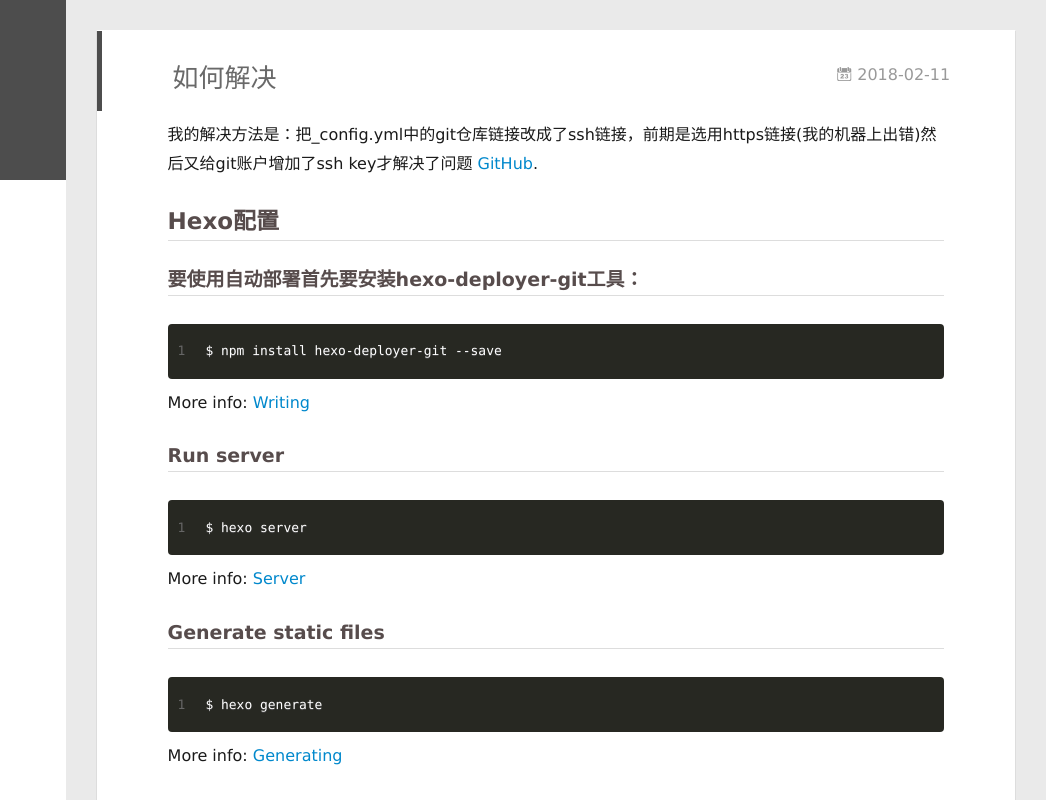
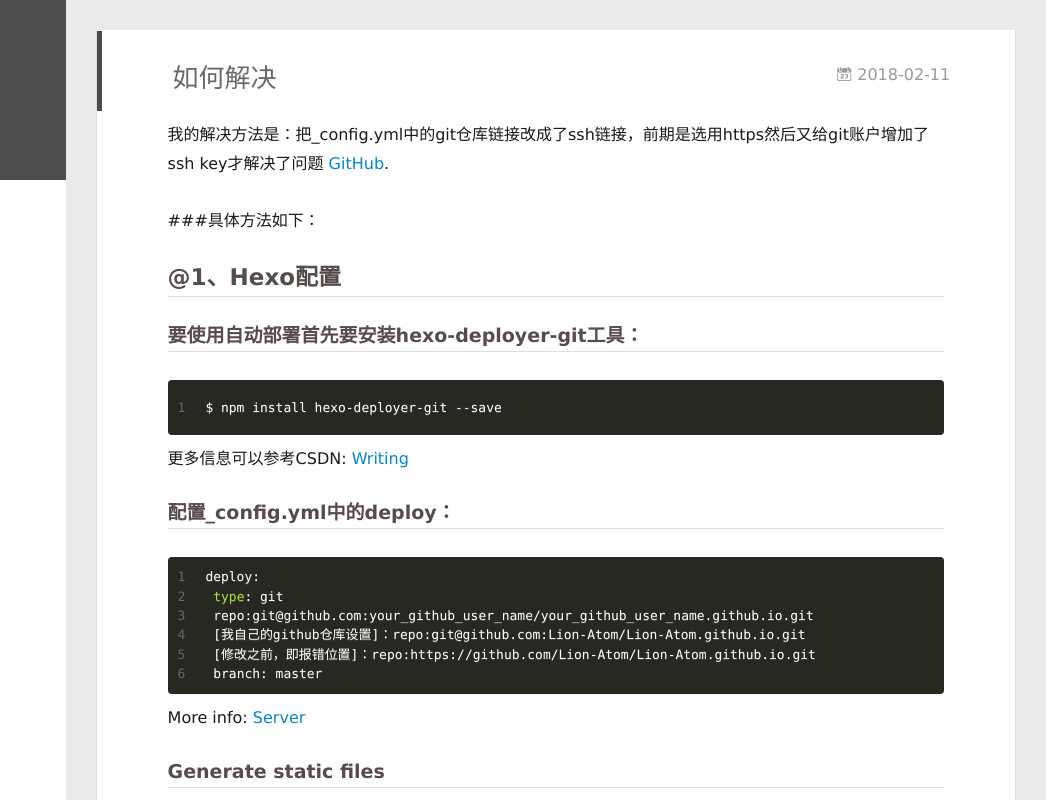
Before and after one commit to Lion-Atom/Lion-Atom.github.io, a plain HTML site: page 2018/02/11/atom-first-blog/index.html in a window 1280 px wide. Shown: the full height of the page, 234-1280 px from the left. Drawn offline with Linux system fonts and the light colour scheme; no server answers.

Commit message:
Site updated: 2018-02-11 15:57:32

```diff
--- a/2018/02/11/atom-first-blog/index.html
+++ b/2018/02/11/atom-first-blog/index.html
@@ -8,16 +8,16 @@
   <link rel="dns-prefetch" href="http://yoursite.com">
   <title>如何解决 | Hexo</title>
   <meta name="viewport" content="width=device-width, initial-scale=1, maximum-scale=1">
-  <meta name="description" content="我的解决方法是：把_config.yml中的git仓库链接改成了ssh链接，前期是选用https链接(我的机器上出错)然后又给git账户增加了ssh key才解决了问题 GitHub. Hexo配置要使用自动部署首先要安装hexo-deployer-git工具：1$ npm install hexo-deployer-git --save More info: Writing Run server">
+  <meta name="description" content="我的解决方法是：把_config.yml中的git仓库链接改成了ssh链接，前期是选用https然后又给git账户增加了ssh key才解决了问题 GitHub. ###具体方法如下： @1、Hexo配置要使用自动部署首先要安装hexo-deployer-git工具：1$ npm install hexo-deployer-git --save 更多信息可以参考CSDN: Writing 配置_c">
 <meta property="og:type" content="article">
 <meta property="og:title" content="如何解决">
 <meta property="og:url" content="http://yoursite.com/2018/02/11/atom-first-blog/index.html">
 <meta property="og:site_name" content="Hexo">
-<meta property="og:description" content="我的解决方法是：把_config.yml中的git仓库链接改成了ssh链接，前期是选用https链接(我的机器上出错)然后又给git账户增加了ssh key才解决了问题 GitHub. Hexo配置要使用自动部署首先要安装hexo-deployer-git工具：1$ npm install hexo-deployer-git --save More info: Writing Run server">
-<meta property="og:updated_time" content="2018-02-11T07:47:31.789Z">
+<meta property="og:description" content="我的解决方法是：把_config.yml中的git仓库链接改成了ssh链接，前期是选用https然后又给git账户增加了ssh key才解决了问题 GitHub. ###具体方法如下： @1、Hexo配置要使用自动部署首先要安装hexo-deployer-git工具：1$ npm install hexo-deployer-git --save 更多信息可以参考CSDN: Writing 配置_c">
+<meta property="og:updated_time" content="2018-02-11T07:57:08.581Z">
 <meta name="twitter:card" content="summary">
 <meta name="twitter:title" content="如何解决">
-<meta name="twitter:description" content="我的解决方法是：把_config.yml中的git仓库链接改成了ssh链接，前期是选用https链接(我的机器上出错)然后又给git账户增加了ssh key才解决了问题 GitHub. Hexo配置要使用自动部署首先要安装hexo-deployer-git工具：1$ npm install hexo-deployer-git --save More info: Writing Run server">
+<meta name="twitter:description" content="我的解决方法是：把_config.yml中的git仓库链接改成了ssh链接，前期是选用https然后又给git账户增加了ssh key才解决了问题 GitHub. ###具体方法如下： @1、Hexo配置要使用自动部署首先要安装hexo-deployer-git工具：1$ npm install hexo-deployer-git --save 更多信息可以参考CSDN: Writing 配置_c">
 
     <link rel="alternative" href="/atom.xml" title="Hexo" type="application/atom+xml">
 
@@ -173,10 +173,11 @@
 
     <div class="article-entry" itemprop="articleBody">
 
-        <p>我的解决方法是：把_config.yml中的git仓库链接改成了ssh链接，前期是选用https链接(我的机器上出错)然后又给git账户增加了ssh key才解决了问题 <a href="https://github.com/Lion-Atom/Lion-Atom.github.io" target="_blank" rel="noopener">GitHub</a>.</p>
-<h2 id="Hexo配置"><a href="#Hexo配置" class="headerlink" title="Hexo配置"></a>Hexo配置</h2><h3 id="要使用自动部署首先要安装hexo-deployer-git工具："><a href="#要使用自动部署首先要安装hexo-deployer-git工具：" class="headerlink" title="要使用自动部署首先要安装hexo-deployer-git工具："></a>要使用自动部署首先要安装hexo-deployer-git工具：</h3><figure class="highlight bash"><table><tr><td class="gutter"><pre><span class="line">1</span><br></pre></td><td class="code"><pre><span class="line">$ npm install hexo-deployer-git --save</span><br></pre></td></tr></table></figure>
-<p>More info: <a href="https://hexo.io/docs/writing.html" target="_blank" rel="noopener">Writing</a></p>
-<h3 id="Run-server"><a href="#Run-server" class="headerlink" title="Run server"></a>Run server</h3><figure class="highlight bash"><table><tr><td class="gutter"><pre><span class="line">1</span><br></pre></td><td class="code"><pre><span class="line">$ hexo server</span><br></pre></td></tr></table></figure>
+        <p>我的解决方法是：把_config.yml中的git仓库链接改成了ssh链接，前期是选用https然后又给git账户增加了ssh key才解决了问题 <a href="https://github.com/Lion-Atom/Lion-Atom.github.io" target="_blank" rel="noopener">GitHub</a>.</p>
+<p>###具体方法如下：</p>
+<h2 id="1、Hexo配置"><a href="#1、Hexo配置" class="headerlink" title="@1、Hexo配置"></a>@1、Hexo配置</h2><h3 id="要使用自动部署首先要安装hexo-deployer-git工具："><a href="#要使用自动部署首先要安装hexo-deployer-git工具：" class="headerlink" title="要使用自动部署首先要安装hexo-deployer-git工具："></a>要使用自动部署首先要安装hexo-deployer-git工具：</h3><figure class="highlight bash"><table><tr><td class="gutter"><pre><span class="line">1</span><br></pre></td><td class="code"><pre><span class="line">$ npm install hexo-deployer-git --save</span><br></pre></td></tr></table></figure>
+<p>更多信息可以参考CSDN: <a href="http://blog.csdn.net/Greenovia/article/details/60576985" target="_blank" rel="noopener">Writing</a></p>
+<h3 id="配置-config-yml中的deploy："><a href="#配置-config-yml中的deploy：" class="headerlink" title="配置_config.yml中的deploy："></a>配置_config.yml中的deploy：</h3><figure class="highlight bash"><table><tr><td class="gutter"><pre><span class="line">1</span><br><span class="line">2</span><br><span class="line">3</span><br><span class="line">4</span><br><span class="line">5</span><br><span class="line">6</span><br></pre></td><td class="code"><pre><span class="line">deploy:</span><br><span class="line"> <span class="built_in">type</span>: git</span><br><span class="line"> repo:git@github.com:your_github_user_name/your_github_user_name.github.io.git</span><br><span class="line"> [我自己的github仓库设置]：repo:git@github.com:Lion-Atom/Lion-Atom.github.io.git</span><br><span class="line"> [修改之前，即报错位置]：repo:https://github.com/Lion-Atom/Lion-Atom.github.io.git</span><br><span class="line"> branch: master</span><br></pre></td></tr></table></figure>
 <p>More info: <a href="https://hexo.io/docs/server.html" target="_blank" rel="noopener">Server</a></p>
 <h3 id="Generate-static-files"><a href="#Generate-static-files" class="headerlink" title="Generate static files"></a>Generate static files</h3><figure class="highlight bash"><table><tr><td class="gutter"><pre><span class="line">1</span><br></pre></td><td class="code"><pre><span class="line">$ hexo generate</span><br></pre></td></tr></table></figure>
 <p>More info: <a href="https://hexo.io/docs/generating.html" target="_blank" rel="noopener">Generating</a></p>
```
Also changed, not shown: index.html (+5 -4 lines).
